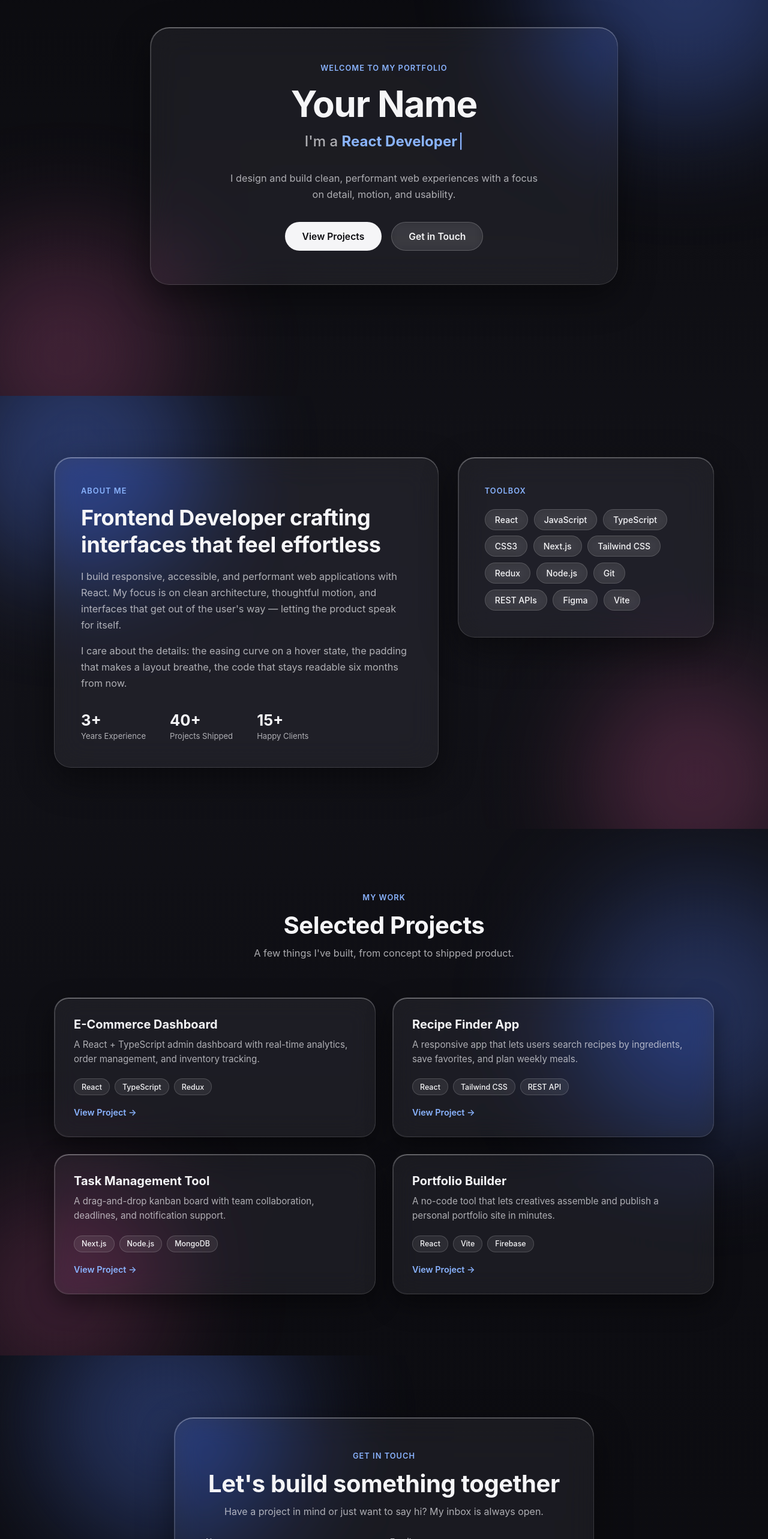
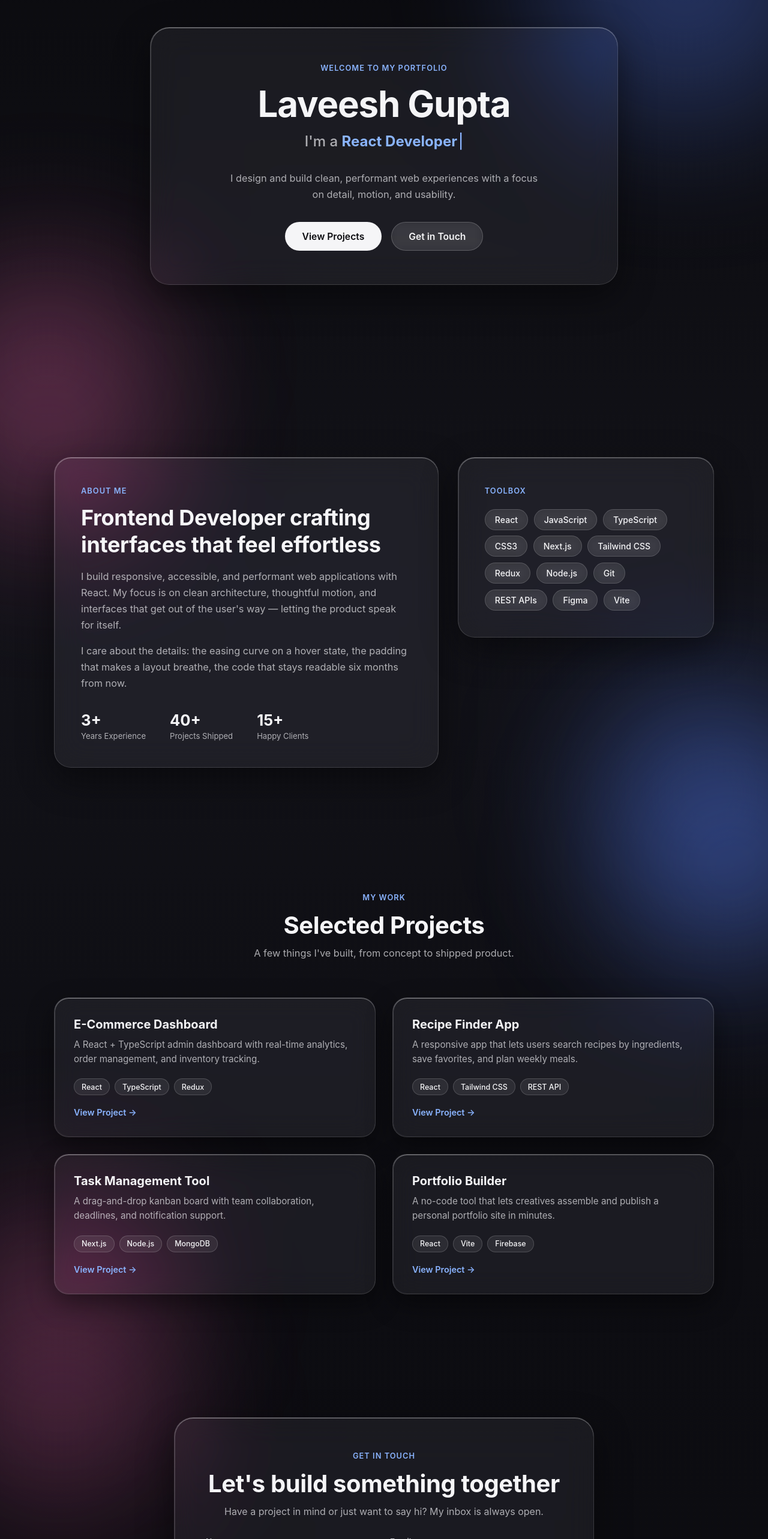
Before and after one commit to laveesh-gupta/laveesh-gupta.github.io, a React (Vite) app: page / in a window 1280 px wide. Shown: the part 140-2706 px from the top of the page at 60% size. Built offline with nearby package versions, Linux system fonts and the light colour scheme.

Commit message:
CSS for color orbs

```diff
--- a/index.html
+++ b/index.html
@@ -9,7 +9,7 @@
       content="Portfolio of a passionate developer building amazing things with React and modern web technologies"
     />
     <meta name="theme-color" content="#f5f5f7" />
-    <title>Your Name - Portfolio</title>
+    <title>Laveesh Gupta - Portfolio</title>
   </head>
   <body>
     <div id="root"></div>
--- a/src/App.css
+++ b/src/App.css
@@ -16,7 +16,7 @@ body {
 .app {
   width: 100%;
   min-height: 100vh;
-  overflow-x: hidden;
+  overflow-x: clip;
   background: linear-gradient(
     180deg,
     #0b0b0f 0%,
--- a/src/components/About.css
+++ b/src/components/About.css
@@ -22,11 +22,11 @@
   --about-pill-border: rgba(255, 255, 255, 0.16);
   --about-pill-text: #f5f5f7;
 
-  --about-orb-1: rgba(88, 130, 255, 0.35);
-  --about-orb-2: rgba(255, 105, 180, 0.22);
+  --about-orb-1: rgba(255, 105, 180, 0.22);
+  --about-orb-2: rgba(88, 130, 255, 0.35);
 
   position: relative;
-  overflow: hidden;
+  overflow-x: clip;
   padding: clamp(4rem, 8vw, 8rem) clamp(1.25rem, 5vw, 4rem);
   background: transparent;
   color: var(--about-text);
@@ -67,22 +67,22 @@
 .about__orb {
   position: absolute;
   border-radius: 50%;
-  filter: blur(90px);
+  filter: blur(120px);
 }
 
 .about__orb--one {
-  width: 420px;
-  height: 420px;
+  width: 360px;
+  height: 360px;
   top: -120px;
-  left: -80px;
+  left: -100px;
   background: var(--about-orb-1);
 }
 
 .about__orb--two {
   width: 360px;
   height: 360px;
-  bottom: -100px;
-  right: -60px;
+  bottom: -120px;
+  right: -80px;
   background: var(--about-orb-2);
 }
 
--- a/src/components/Contact.css
+++ b/src/components/Contact.css
@@ -21,11 +21,11 @@
   --contact-btn-bg: #f5f5f7;
   --contact-btn-text: #0b0b0f;
 
-  --contact-orb-1: rgba(88, 130, 255, 0.32);
-  --contact-orb-2: rgba(255, 105, 180, 0.2);
+  --contact-orb-1: rgba(255, 105, 180, 0.22);
+  --contact-orb-2: rgba(88, 130, 255, 0.35);
 
   position: relative;
-  overflow: hidden;
+  overflow-x: clip;
   padding: clamp(4rem, 8vw, 8rem) clamp(1.25rem, 5vw, 4rem);
   background: transparent;
   color: var(--contact-text);
@@ -67,14 +67,14 @@
 .contact__orb {
   position: absolute;
   border-radius: 50%;
-  filter: blur(100px);
+  filter: blur(120px);
 }
 
 .contact__orb--one {
-  width: 420px;
-  height: 420px;
-  top: -100px;
-  left: 5%;
+  width: 360px;
+  height: 360px;
+  top: -80px;
+  left: -80px;
   background: var(--contact-orb-1);
 }
 
--- a/src/components/Hero.css
+++ b/src/components/Hero.css
@@ -24,7 +24,7 @@
   --hero-orb-2: rgba(255, 105, 180, 0.22);
 
   position: relative;
-  overflow: hidden;
+  overflow-x: clip;
   min-height: 100svh;
   display: flex;
   align-items: center;
@@ -68,7 +68,7 @@
 .hero__orb {
   position: absolute;
   border-radius: 50%;
-  filter: blur(100px);
+  filter: blur(120px);
 }
 
 .hero__orb--one {
@@ -80,10 +80,10 @@
 }
 
 .hero__orb--two {
-  width: 380px;
-  height: 380px;
+  width: 360px;
+  height: 360px;
   bottom: -120px;
-  left: -80px;
+  left: -100px;
   background: var(--hero-orb-2);
 }
 
--- a/src/components/Hero.jsx
+++ b/src/components/Hero.jsx
@@ -63,7 +63,7 @@ export default function Hero() {
       <div className="hero__container">
         <div className="hero__glass">
           <span className="hero__eyebrow">Welcome to my portfolio</span>
-          <h1 className="hero__name">Your Name</h1>
+          <h1 className="hero__name">Laveesh Gupta</h1>
           <p className="hero__role">
             I'm a <span className="hero__role-text">{text}</span>
             <span className="hero__cursor" aria-hidden="true">
--- a/src/components/Projects.css
+++ b/src/components/Projects.css
@@ -17,11 +17,11 @@
   --proj-tag-bg: rgba(255, 255, 255, 0.08);
   --proj-tag-border: rgba(255, 255, 255, 0.16);
 
-  --proj-orb-1: rgba(88, 130, 255, 0.3);
-  --proj-orb-2: rgba(255, 105, 180, 0.2);
+  --proj-orb-1: rgba(88, 130, 255, 0.35);
+  --proj-orb-2: rgba(255, 105, 180, 0.22);
 
   position: relative;
-  overflow: hidden;
+  overflow-x: clip;
   padding: clamp(4rem, 8vw, 8rem) clamp(1.25rem, 5vw, 4rem);
   background: transparent;
   color: var(--proj-text);
@@ -59,14 +59,14 @@
 .projects__orb {
   position: absolute;
   border-radius: 50%;
-  filter: blur(100px);
+  filter: blur(120px);
 }
 
 .projects__orb--one {
-  width: 420px;
-  height: 420px;
-  top: 10%;
-  right: -100px;
+  width: 360px;
+  height: 360px;
+  top: -120px;
+  right: -120px;
   background: var(--proj-orb-1);
 }
 
```
